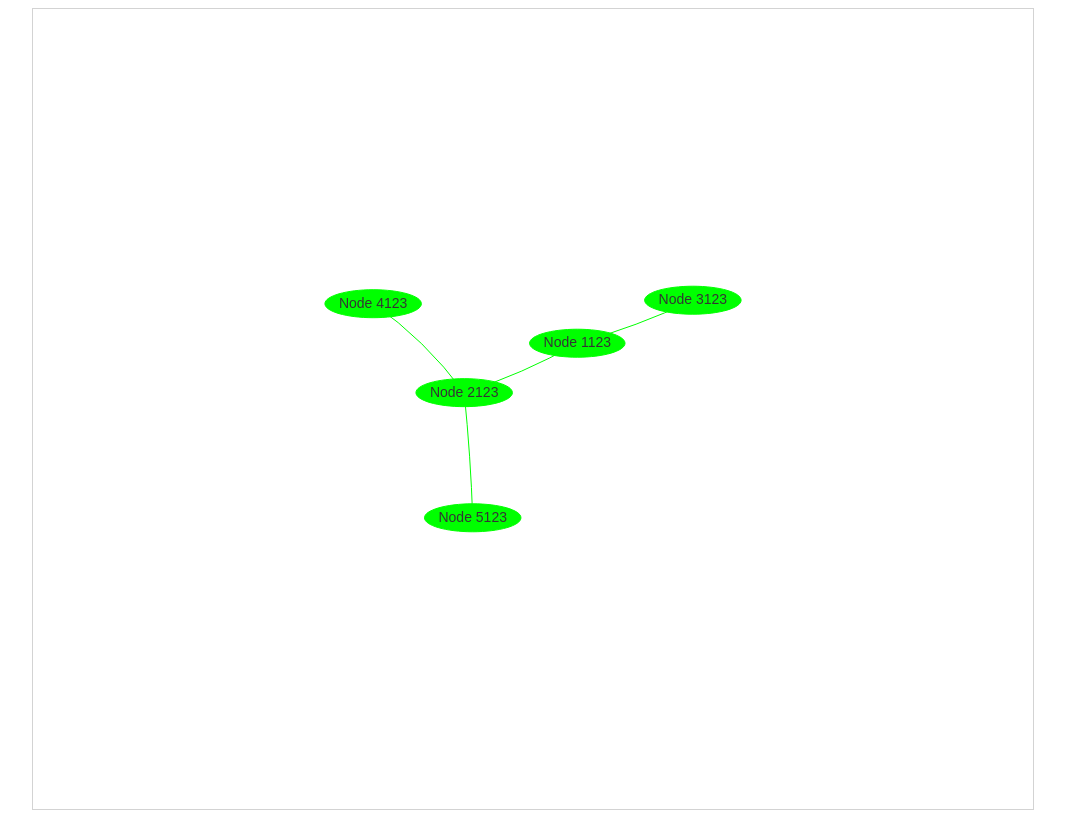
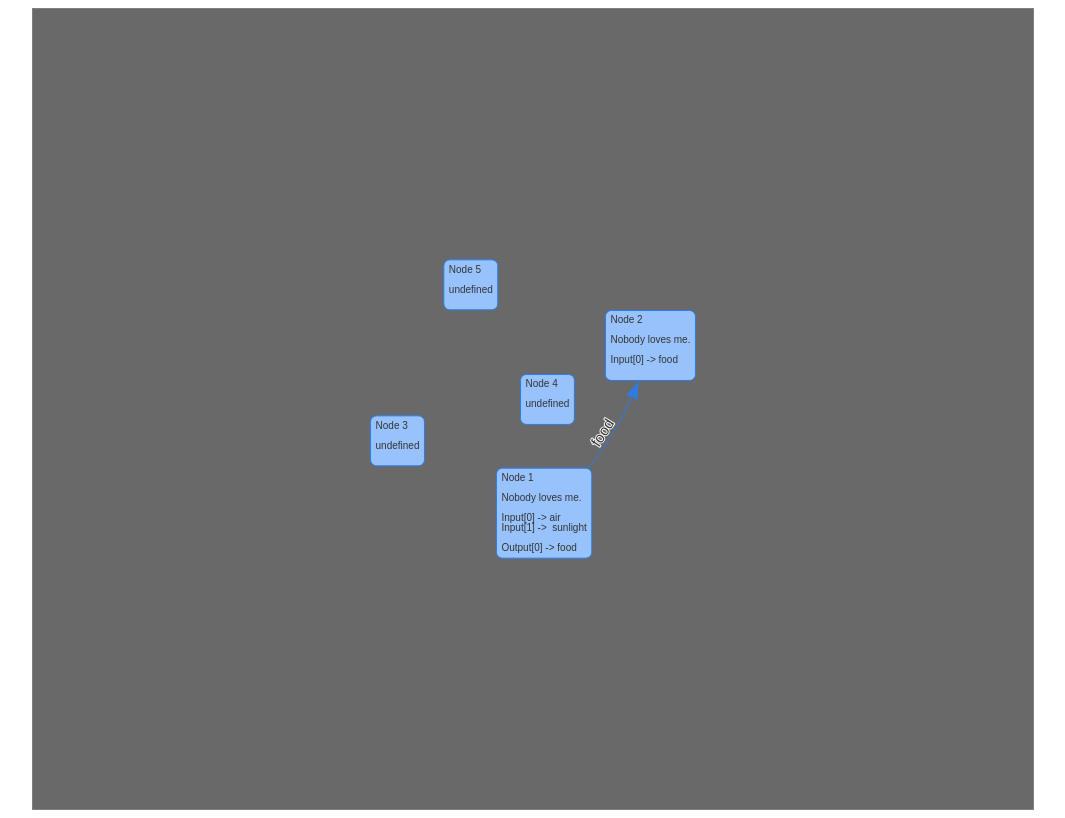
Before and after one commit to yanjingzhaisun/visjssystem, a plain HTML site: page index.html in a window 1280 px wide. Shown: the whole page, without its empty margins (107-1172 px from the left). Drawn offline with Linux system fonts and the light colour scheme.

Commit message:
added texts.

```diff
--- a/content.js
+++ b/content.js
@@ -1,30 +1,103 @@
+
+String.prototype.trim = function () {
+    return this.replace(/^\s+|\s+$/g, '');
+};
 
 var nodes = new vis.DataSet([
-    { id: 1, label: 'Node 1' },
-    { id: 2, label: 'Node 2' },
-    { id: 3, label: 'Node 3' },
-    { id: 4, label: 'Node 4' },
-    { id: 5, label: 'Node 5' }
+    { id: 0, label: 'Node 1', description: 'Nobody loves me.', inputtext: "air, sunlight", outputtext: "food" },
+    { id: 1, label: 'Node 2', description: 'Nobody loves me.', inputtext: "food" },
+    { id: 2, label: 'Node 3' },
+    { id: 3, label: 'Node 4' },
+    { id: 4, label: 'Node 5' }
 ]);
+var edges = new vis.DataSet();
 
-nodes.forEach(
-    function(element){
-        // console.log(element);
-        // console.log(element.label.indexOf('Node'));
-        if (element.label.indexOf("Node") >= 0) {
-            console.log(element.label.indexOf("Node"));
-            nodes.update({id:element.id, label:element.label+"123", color:"lime"});
+function addnewedge(nodea, nodeb) {
+    if (nodea == null)
+        return;
+    if (nodea.outputtext == null || nodea.outputtext == undefined || nodea.outputtext == '') {
+        return;
+    }
+    if (nodeb == null)
+        return;
+    if (nodeb.inputtext == null || nodea.inputtext == undefined || nodea.inputtext == '') {
+        return;
+    }
+    var fromNodeOutputArray = nodea.outputtext.trim().split(',');
+    var toNodeInputArray = nodeb.inputtext.trim().split(',');
+
+    for (var i = 0; i < fromNodeOutputArray.length; i++) {
+        for (var j = 0; j < toNodeInputArray.length; j++) {
+            console.log("output -> " + fromNodeOutputArray[i] + " input -> " + toNodeInputArray[j]);
+            if (fromNodeOutputArray[i].toLowerCase() == toNodeInputArray[j].toLowerCase()) {
+                console.log("equal!");
+                try {
+
+                    edges.add({
+                        from: nodea.id,
+                        to: nodeb.id,
+                        label: fromNodeOutputArray[i],
+                        font: { size: 15, align: 'top' },
+                        arrows: 'to',
+                        length: 200
+                    });
+                }
+                catch (err) {
+                    alert(err);
+                }
+            }
         }
-    });
+    }
+
+}
+
 // nodes.update({id: 2, color:"lime", label:'Node 22222'});
 
 // create an array with edges
-var edges = new vis.DataSet([
-    { from: 1, to: 3 },
-    { from: 1, to: 2 },
-    { from: 2, to: 4 },
-    { from: 2, to: 5 }
-]);
+// var edges = new vis.DataSet([
+//     { from: 1, to: 3, length: 300 },
+//     { from: 1, to: 2, length: 300 },
+//     { from: 2, to: 4, length: 300 },
+//     { from: 2, to: 5, length: 300 }
+// ]);
+
+
+// colorize
+nodes.forEach(
+    function (element) {
+        element.label += "\n";
+        element.label += "\n" + element.description + "\n";
+        if (element.inputtext !== null && element.inputtext !== undefined && element.inputtext !== '') {
+            element.inputtext = element.inputtext.trim();
+            var textarray = element.inputtext.split(',');
+            for (var i = 0; i < textarray.length; i++) {
+                element.label += "\nInput[" + i + "] -> " + textarray[i];
+            }
+            element.label += "\n";
+        }
+        if (element.outputtext !== null && element.outputtext !== undefined && element.outputtext !== '') {
+            element.outputtext = element.outputtext.trim();
+            textarray = element.outputtext.split(',');
+            for (var i = 0; i < textarray.length; i++) {
+                element.label += "\nOutput[" + i + "] -> " + textarray[i];
+            }
+            // console.log(element);
+            // console.log(element.label.indexOf('Node'));
+        }
+        nodes.update({ id: element.id, label: element.label, font: { size: 10, align: 'left' }, shape: 'box' });
+    });
+
+for (var i = 0; i < nodes.length; i++) {
+    for (var j = 0; j < nodes.length; j++) {
+        console.log("=======================================" + "\ni -> " + i + " j -> " + j);
+        if (i != j)
+            addnewedge(nodes.get(i), nodes.get(j));
+    }
+}
+// edges.forEach(
+//     function (element){
+//         edges.update({from: element.from, to: element.to, length:500});
+//     });
 
 // create a network
 var container = document.getElementById('mynetwork');
--- a/index.html
+++ b/index.html
@@ -1,4 +1,5 @@
 <html>
+
 <head>
     <script type="text/javascript" src="./vis.min.js"></script>
     <link href="./vis.min.css" rel="stylesheet" type="./vis.min.css" />
@@ -7,15 +8,18 @@
         #mynetwork {
             width: 1000px;
             height: 800px;
-            border: 1px solid lightgray;
-            margin:auto;
+            border: 1px solid grey;
+            margin: auto;
+            background-color: dimgray;
         }
     </style>
 </head>
+
 <body>
 
-<div id="mynetwork"></div>
+    <div id="mynetwork"></div>
 
-<script type="text/javascript" src="./content.js"></script>
+    <script type="text/javascript" src="./content.js"></script>
 </body>
+
 </html>
```
